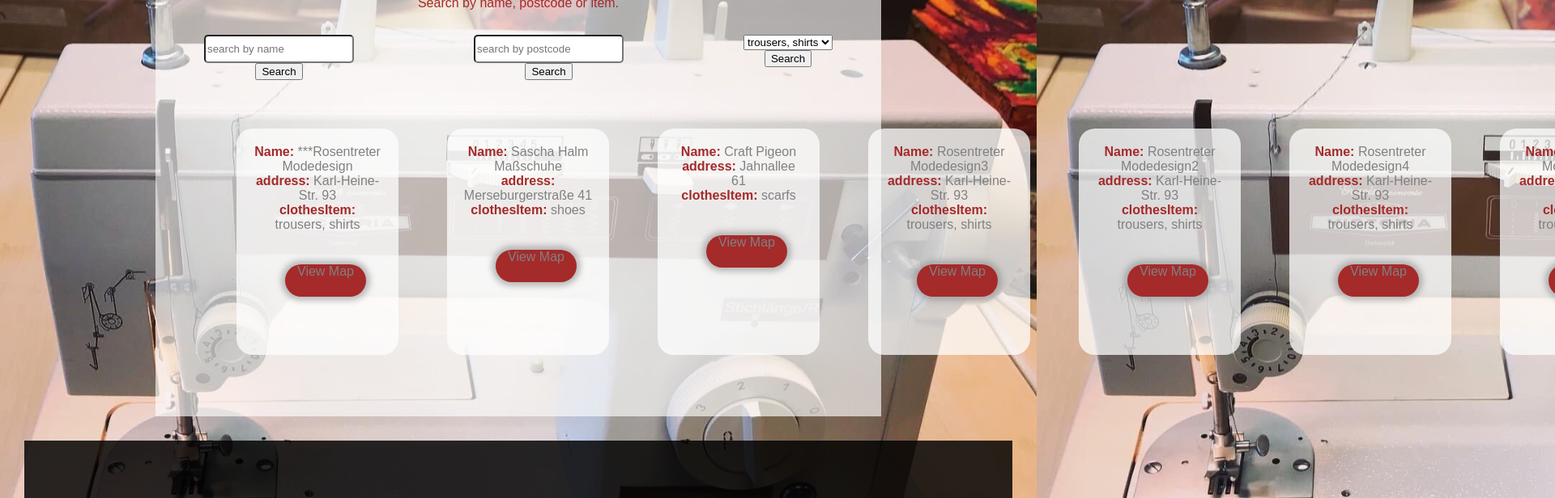
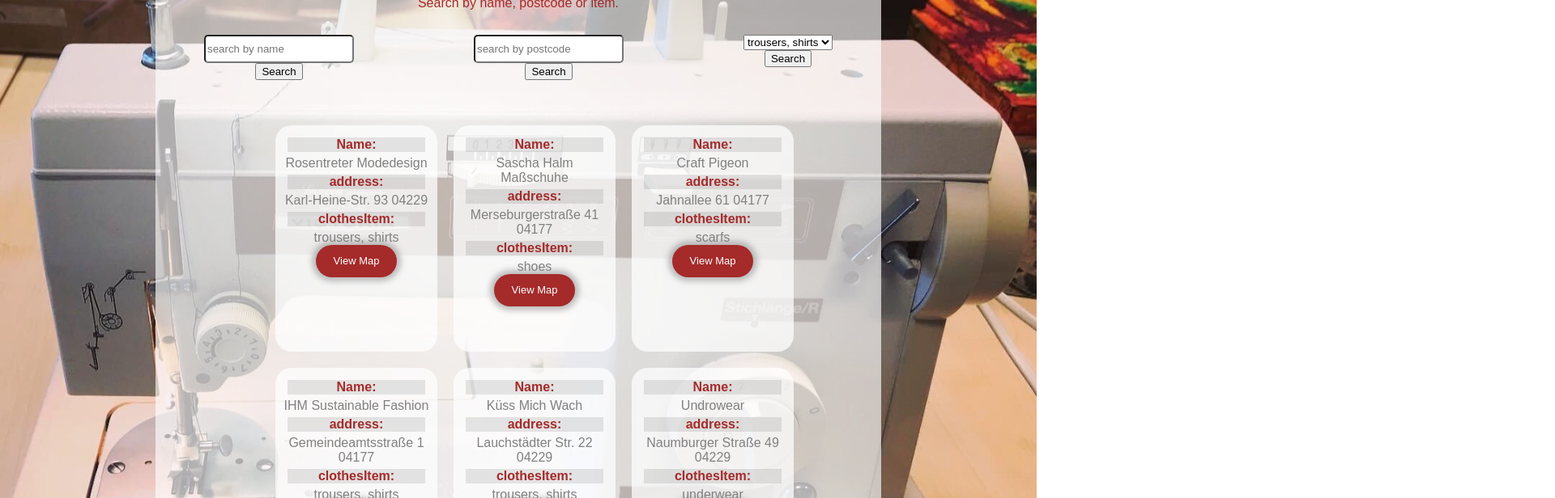
Before and after one commit to Laurazig/leipzig-wardrobe-react, a React (Create React App) app: page /makers in a window 1280 px wide. Shown: the part 460-1076 px from the top of the page at 81% size, 1920 px wide, since content can reach past the window. Built offline with nearby package versions, Linux system fonts and the light colour scheme.

Commit message:
updated DB|makers cards design

```diff
--- a/src/App.css
+++ b/src/App.css
@@ -39,10 +39,7 @@ body{
   margin: 3rem;
   font-size: 5rem;
 }
-#workshopListUL {
-  display: flex;
-  justify-content: space-around;
-}
+
 li {
   display: inline;
   /* font-size: 1rem; */
@@ -70,28 +67,22 @@ nav li a {
   font-size: 3rem;
   color: white;
 }
-.workshopCard{
-  color: gray ;
-  background-color: rgba(255, 255, 255, 0.733);
-  width: 200px;
-  height: 280px;
-  border-radius: 20px;
-  font-size: 1.6rem;
-  padding: 20px;
-  margin: 2rem;
-}
+
 .img{
   border-radius: 50%;
   width:500px;
 }
 .button{
+  display: flex;
+  justify-content: center;
+  align-items: center;
   width: 100px;
   height: 40px;
   background-color: brown;
   border-radius: 20px;
   box-shadow: 0 0 7px 5px rgba(128, 128, 128, 0.507);
   margin: 40px;
-  color: grey;
+  color: white;
 }
 /* .addButton{
   width: 300px;
@@ -107,9 +98,10 @@ nav li a {
 a{
   text-decoration: none;
   color: white;
+  font-size: small;
 }
 label, strong{
-  color:brown
+  color:brown;
 }
 #addNewWorkshopCard{
   background-color: rgba(255, 255, 255, 0.765);
--- a/src/Views/WorkshopList.js
+++ b/src/Views/WorkshopList.js
@@ -16,7 +16,7 @@ const WorkshopList = props => {
                                     <div><strong>Location:</strong> {obj.location}</div>
                                     <div><strong>Date:</strong> {obj.date}</div>
                                     <div><strong>Price:</strong> {obj.price}</div>
-                                    <div className="button"><a target="_blank" rel="noreferrer" href={obj.link} >link</a></div>
+                                    <a target="_blank" rel="noreferrer" href={obj.link} ><div className="button">link</div></a>
                                 </div>
                             </li>
                         )
--- a/src/Views/makers/Makers.js
+++ b/src/Views/makers/Makers.js
@@ -3,12 +3,12 @@ import MakersCards from "./MakersCards.js"
 import "./makers.css"
 import makersDB from "../../data.json"
 
-let filteredDate= []
+let filteredDate = []
 
 makersDB.forEach(item => {
   console.log(item)
-  let foundItem=filteredDate.some(element => element.clothesItem === item.clothesItem)
-  if(!foundItem){
+  let foundItem = filteredDate.some(element => element.clothesItem === item.clothesItem)
+  if (!foundItem) {
     filteredDate.push(item)
   }
 })
@@ -123,10 +123,9 @@ const Makers = () => {
             </div>
           </div>
         </div>
-        <div>
-
+        <div className="makersCards">
+          <MakersCards />
         </div>
-        <MakersCards />
       </div>
     </div>
   )
--- a/src/Views/makers/MakersCards.js
+++ b/src/Views/makers/MakersCards.js
@@ -9,12 +9,17 @@ const MakersCards = props => {
                     makersDB.map((maker, index) => {
                         const address = `${maker.address.building} ${maker.address.street}, ${maker.address.postcode}`;
                         return (
-                            <li className="workshopLi" key={index} >
+                            <li key={index} >
                                 <div className="workshopCard">
-                                    <div><strong>Name: </strong> {maker.name} </div>
-                                    <div><strong>address:</strong> {maker.address.street} {maker.address.building} {maker.address.postcode} </div>
-                                    <div><strong>clothesItem:</strong> {maker.clothesItem}</div>
-                                    <a target="_blank" rel="noreferrer" href={"http://www.google.com/maps/place/" + address} ><div className="button">View Map</div></a>
+                                    <div className="makerLabel"><strong>Name: </strong></div>
+                                    <div>{maker.name} </div>
+                                    <div className="makerLabel"><strong>address:</strong> </div>
+                                    <div>{maker.address.street} {maker.address.building} {maker.address.postcode} </div>
+                                    <div className="makerLabel"><strong>clothesItem:</strong> </div>
+                                    <div>{maker.clothesItem}</div>
+                                    <div id="workshopCardInside">
+                                        <a target="_blank" rel="noreferrer" href={"http://www.google.com/maps/place/" + address} id="buttonMakerLink"><div className="buttonMakerMap">View Map</div></a>
+                                    </div>
                                 </div>
                             </li>
                         )
--- a/src/Views/makers/makers.css
+++ b/src/Views/makers/makers.css
@@ -3,3 +3,52 @@
     justify-content:space-between;
     margin: 3rem;
 }
+.cardContainer{
+    /* background-color: rgba(255, 255, 255, 0.301); */
+    display: flex;
+    justify-content: center;
+}
+#workshopListUL {
+  display: flex;
+  justify-content: center;
+  flex-wrap: wrap;
+  /* background-color: rgba(255, 255, 255, 0.5); */
+  width: 99%;
+}
+.workshopCard{
+    color: gray ;
+    background-color: rgba(255, 255, 255, 0.733);
+    width: 200px;
+    height: 280px;
+    border-radius: 20px;
+    font-size: 1.6rem;
+    padding: 10px;
+    overflow: hidden;
+  }
+  /* #workshopCardInside{
+    background-color: aquamarine;
+    height: 100%;
+
+  } */
+  .makerLabel{
+    /* outline:auto; */
+    background-color: rgba(0, 0, 0, 0.096);
+    margin: 0.5rem;
+  }
+  #buttonMakerLink{
+    display: flex;
+    justify-content: center;
+    align-items: flex-end;
+    bottom: 20px;
+  }
+  .buttonMakerMap{
+  display: flex;
+  justify-content: center;
+  align-items: center;
+  width: 100px;
+  height: 40px;
+  background-color: brown;
+  border-radius: 20px;
+  box-shadow: 0 0 7px 5px rgba(128, 128, 128, 0.507);
+  color: white;
+  }
--- a/src/data.json
+++ b/src/data.json
@@ -1,11 +1,11 @@
 [
     {
         "_id": "62f0271d932613db1ae03b75",
-        "name": "***Rosentreter Modedesign",
+        "name": "Rosentreter Modedesign",
         "address": {
             "building": "93",
             "street": "Karl-Heine-Str.",
-            "zipcode": "04229"
+            "postcode": "04229"
         },
         "clothesItem": "trousers, shirts"
     },
@@ -15,7 +15,7 @@
         "address": {
             "building": "41",
             "street": "Merseburgerstraße",
-            "zipcode": "04177"
+            "postcode": "04177"
         },
         "clothesItem": "shoes"
     },
@@ -25,58 +25,38 @@
         "address": {
             "building": "61",
             "street": "Jahnallee",
-            "zipcode": "04177"
+            "postcode": "04177"
         },
         "clothesItem": "scarfs"
     },
     {
         "_id": "62f6541eefd36794d7360408",
-        "name": "Rosentreter Modedesign3",
+        "name": "IHM Sustainable Fashion",
         "clothesItem": "trousers, shirts",
         "address": {
-            "building": 93,
-            "street": "Karl-Heine-Str.",
-            "zipcode": "04229"
+            "building": 1,
+            "street": "Gemeindeamtsstraße  ",
+            "postcode": "04177"
         }
     },
     {
         "_id": "62f6541eefd36794d7360407",
-        "name": "Rosentreter Modedesign2",
+        "name": "Küss Mich Wach",
         "clothesItem": "trousers, shirts",
         "address": {
-            "building": 93,
-            "street": "Karl-Heine-Str.",
-            "zipcode": "04229"
+            "building": 22,
+            "street": "Lauchstädter Str.",
+            "postcode": "04229"
         }
     },
     {
         "_id": "62f6541eefd36794d7360409",
-        "name": "Rosentreter Modedesign4",
-        "clothesItem": "trousers, shirts",
+        "name": "Undrowear",
+        "clothesItem": "underwear",
         "address": {
-            "building": 93,
-            "street": "Karl-Heine-Str.",
-            "zipcode": "04229"
-        }
-    },
-    {
-        "_id": "62f6541eefd36794d736040a",
-        "name": "Rosentreter Modedesign5",
-        "clothesItem": "trousers, shirts",
-        "address": {
-            "building": 93,
-            "street": "Karl-Heine-Str.",
-            "zipcode": "04229"
-        }
-    },
-    {
-        "_id": "62f6541eefd36794d736040b",
-        "name": "Rosentreter Modedesign6",
-        "clothesItem": "trousers, shirts",
-        "address": {
-            "building": 93,
-            "street": "Karl-Heine-Str.",
-            "zipcode": "04229"
+            "building": 49,
+            "street": "Naumburger Straße",
+            "postcode": "04229"
         }
     }
 ]
```
